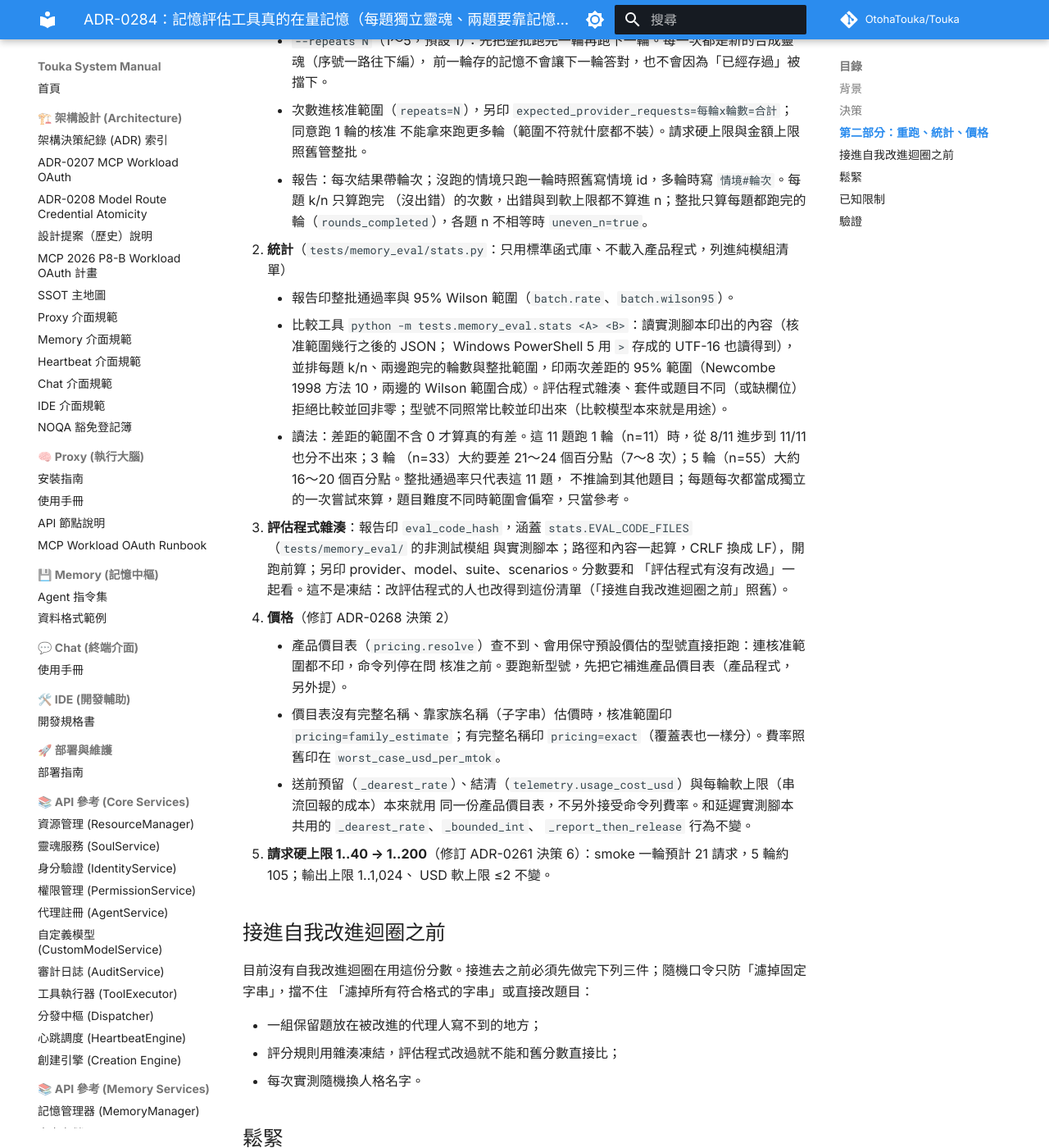
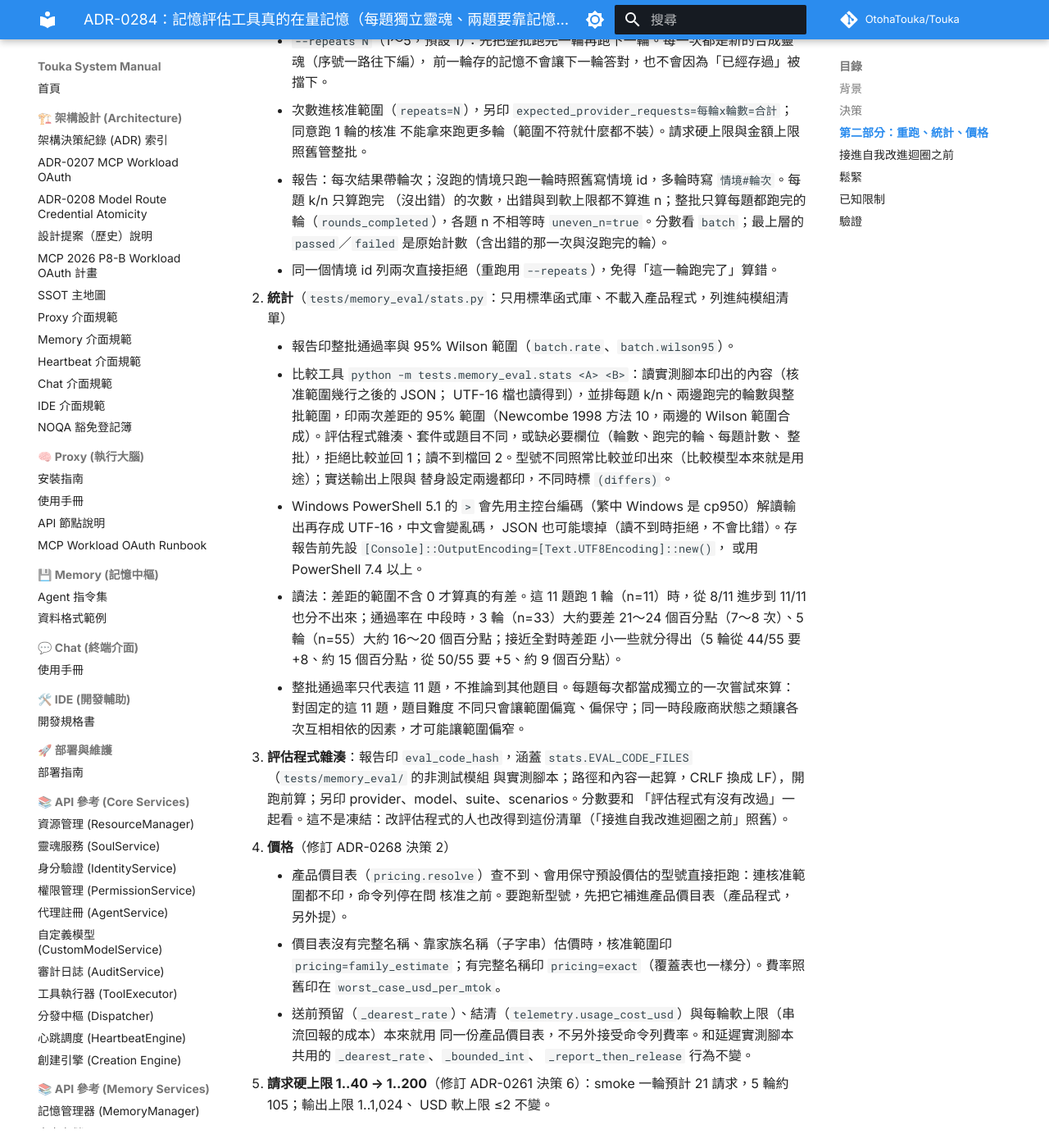
Before and after one commit to OtohaTouka/Touka, an MkDocs documentation site: the page built from docs/architecture/adr/0284-memory-eval-measures-memory.md, in a window 1280 px wide and 1400 px high, scrolled down 3941 px. Shown: the whole window at 82% size. Built offline with MkDocs 1.6.1 and Material for MkDocs 9.7.7, drawn with Linux system fonts in a browser that asks for light colours; comment, search, counter and statistics services are not loaded; some of the changed text lies outside the part shown.

Commit message:
test(memory-eval): tighten the comparison tool and fix the ADR statistics note
Review fixes for ADR-0284 part two:
- The comparison tool refuses reports missing the round counts, the
  per-scenario counts or the batch, a scenario without counts, and an
  empty scenario list; it prints the wire output cap and the stub
  settings for both sides and flags them when they differ; an
  unreadable or wrongly encoded file returns 2 instead of a traceback.
- Duplicate scenario ids are refused, and completed rounds are counted
  as lists so a scenario listed twice must finish twice.
- The price tests use a synthetic price table, so adding models to the
  product table later does not turn them red.
- The CLI default of one round is pinned without passing the approval flag.
- ADR: for a fixed set of questions, differing difficulty makes the
  Wilson range wider, not narrower; detectable gaps are smaller near
  full marks; the top-level passed/failed counts are raw; PowerShell 5.1
  needs a UTF-8 console before saving a report.

Co-Authored-By: Claude Opus 5.5 <noreply@anthropic.com>

```diff
--- a/docs/architecture/adr/0284-memory-eval-measures-memory.md
+++ b/docs/architecture/adr/0284-memory-eval-measures-memory.md
@@ -114,16 +114,23 @@
       不能拿來跑更多輪（範圍不符就什麼都不裝）。請求硬上限與金額上限照舊管整批。
     - 報告：每次結果帶輪次；沒跑的情境只跑一輪時照舊寫情境 id，多輪時寫 `情境#輪次`。每題 k/n 只算跑完
       （沒出錯）的次數，出錯與到軟上限都不算進 n；整批只算每題都跑完的輪（`rounds_completed`），各題 n 不相等時
-      `uneven_n=true`。
+      `uneven_n=true`。分數看 `batch`；最上層的 `passed`／`failed` 是原始計數（含出錯的那一次與沒跑完的輪）。
+    - 同一個情境 id 列兩次直接拒絕（重跑用 `--repeats`），免得「這一輪跑完了」算錯。
 11. **統計**（`tests/memory_eval/stats.py`：只用標準函式庫、不載入產品程式，列進純模組清單）
     - 報告印整批通過率與 95% Wilson 範圍（`batch.rate`、`batch.wilson95`）。
     - 比較工具 `python -m tests.memory_eval.stats <A> <B>`：讀實測腳本印出的內容（核准範圍幾行之後的 JSON；
-      Windows PowerShell 5 用 `>` 存成的 UTF-16 也讀得到），並排每題 k/n、兩邊跑完的輪數與整批範圍，印兩次差距的
-      95% 範圍（Newcombe 1998 方法 10，兩邊的 Wilson 範圍合成）。評估程式雜湊、套件或題目不同（或缺欄位）
-      拒絕比較並回非零；型號不同照常比較並印出來（比較模型本來就是用途）。
-    - 讀法：差距的範圍不含 0 才算真的有差。這 11 題跑 1 輪（n=11）時，從 8/11 進步到 11/11 也分不出來；3 輪
-      （n=33）大約要差 21～24 個百分點（7～8 次）；5 輪（n=55）大約 16～20 個百分點。整批通過率只代表這 11 題，
-      不推論到其他題目；每題每次都當成獨立的一次嘗試來算，題目難度不同時範圍會偏窄，只當參考。
+      UTF-16 檔也讀得到），並排每題 k/n、兩邊跑完的輪數與整批範圍，印兩次差距的 95% 範圍（Newcombe 1998
+      方法 10，兩邊的 Wilson 範圍合成）。評估程式雜湊、套件或題目不同，或缺必要欄位（輪數、跑完的輪、每題計數、
+      整批），拒絕比較並回 1；讀不到檔回 2。型號不同照常比較並印出來（比較模型本來就是用途）；實送輸出上限與
+      替身設定兩邊都印，不同時標 `(differs)`。
+    - Windows PowerShell 5.1 的 `>` 會先用主控台編碼（繁中 Windows 是 cp950）解讀輸出再存成 UTF-16，中文會變亂碼，
+      JSON 也可能壞掉（讀不到時拒絕，不會比錯）。存報告前先設 `[Console]::OutputEncoding=[Text.UTF8Encoding]::new()`，
+      或用 PowerShell 7.4 以上。
+    - 讀法：差距的範圍不含 0 才算真的有差。這 11 題跑 1 輪（n=11）時，從 8/11 進步到 11/11 也分不出來；通過率在
+      中段時，3 輪（n=33）大約要差 21～24 個百分點（7～8 次）、5 輪（n=55）大約 16～20 個百分點；接近全對時差距
+      小一些就分得出（5 輪從 44/55 要 +8、約 15 個百分點，從 50/55 要 +5、約 9 個百分點）。
+    - 整批通過率只代表這 11 題，不推論到其他題目。每題每次都當成獨立的一次嘗試來算：對固定的這 11 題，題目難度
+      不同只會讓範圍偏寬、偏保守；同一時段廠商狀態之類讓各次互相相依的因素，才可能讓範圍偏窄。
 12. **評估程式雜湊**：報告印 `eval_code_hash`，涵蓋 `stats.EVAL_CODE_FILES`（`tests/memory_eval/` 的非測試模組
     與實測腳本；路徑和內容一起算，CRLF 換成 LF），開跑前算；另印 provider、model、suite、scenarios。分數要和
     「評估程式有沒有改過」一起看。這不是凍結：改評估程式的人也改得到這份清單（「接進自我改進迴圈之前」照舊）。
@@ -170,6 +177,7 @@
 - 分出「完整名稱」要讀產品價目表的私有部分（`pricing._load_config`、`pricing._BUILTIN_PRICING`）；產品改了這兩個
   名稱時測試會擋下。
 - 比較工具從第一個在行首的 `{` 開始讀報告；核准範圍那幾行不會以 `{` 開頭。
+- 比較工具不擋輸出上限或替身設定不同的兩份報告，只並排印出並標 `(differs)`；截斷造成的落差要人看。
 
 ## 驗證
 
@@ -190,13 +198,16 @@
 - 記憶衝突改成「試著換掉」後的 4 項：被擋下的呼叫不從執行器入口補參數、刪哪一筆都算、取代內容裡的新偏好不算、只存新的也算。真執行器的離線測試也確認了取代與刪除在無人在場的 Auto 下被擋下、舊的那筆還在。
 - 第二輪審查後的 13 項：不看後面的「改喝」、「改喝」放前面也算、「不是…是」也算、拒絕後只准一個語氣詞、不先去掉句尾 emoji、規則出錯沒接住、看不懂的中文數字拋例外、「多、將近」永遠不算答案、不認「N個多小時」、開頭的連接詞擋住否認名字、參數不是 mapping 時丟掉、沒有 id 的呼叫對不上、讀記憶庫失敗沒接住。
 - 第三輪審查後的 4 項：放行的呼叫不從紀錄拿掉、被擋下的結果當場補（會比放行的先到）、「N 多」上端放寬、「將近 N」下端放寬。
-- 第二部分：`tests/memory_eval/` 由 387 增為 425 個測試（+38），每個 commit 先跑出紅燈再實作；Wilson 與 Newcombe
-  拿 Newcombe（1998）發表的例子核對（單一比例 4 例、差距 7 例）。故意改壞 25 項全部被測試抓到：
+- 第二部分：`tests/memory_eval/` 由 387 增為 434 個測試（+47），每個 commit 先跑出紅燈再實作；Wilson 與 Newcombe
+  拿 Newcombe（1998）發表的例子核對（單一比例 4 例、差距 7 例）。價目的測試用合成價目表，產品價目表之後補型號
+  不會讓它們變紅。故意改壞 34 項全部被測試抓到：
   - 重跑：次數不進核准核對、不印在範圍、次數沒有上限、driver 沒拿到次數、只跑一輪、出錯的也算進 n、整批用到
     沒跑完的輪、沒跑的不帶輪次、n 不相等不標；
   - 統計：Newcombe 下界用錯邊、Wilson 少一項、比較不看雜湊、不看題目、雜湊跟著換行變、雜湊漏掉實測腳本、
     不含 0 也不叫有差、讀不到 UTF-16、報告沒有雜湊、整批沒有範圍；
-  - 價格：查不到價目照跑、家族估價標成 exact、覆蓋表的完整名稱不認、範圍不印價目依據、命令列沒停下、上限還是 40。
+  - 價格：查不到價目照跑、家族估價標成 exact、覆蓋表的完整名稱不認、範圍不印價目依據、命令列沒停下、上限還是 40；
+  - 審查後 9 項：缺必要欄位照比、某題沒有計數照比、題目清單是空的照比、設定不同不標、讀不到檔就當掉、n 不相等時說成
+    「後面的輪」、重複的 id 照收、命令列放過重複的 id、「跑完的輪」用集合比對（同一題列兩次時算錯）。
 - 順手修一個第一部分留下、偶爾失敗的測試：長對話題原本在整個請求裡找「47」，請求裡的 session id 帶 8 個隨機
   16 進位字元，約 2.7% 會剛好含「47」；改成只看送出的訊息。
 - 修好後的實測依禁令 61 每批另外揭露並取得同意；工具改過，舊的同意都不沿用（ADR-0268）。
```
Also changed, not shown: docs/proxy/live-check-backlog.md (+1 -1 lines), 11 other files.
